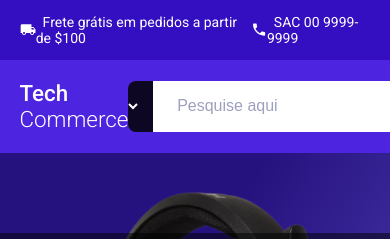
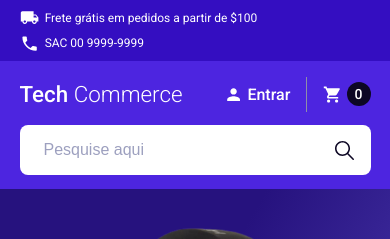
Before and after one commit to wellysonvie/tech-commerce, a Next.js app: page / in a window 390 px wide. Shown: the top 239 px of the page. Built offline with nearby package versions, Linux system fonts and the light colour scheme.

Commit message:
feat: header responsiveness

```diff
--- a/src/components/Header/index.jsx
+++ b/src/components/Header/index.jsx
@@ -13,6 +13,8 @@ import {
   Container,
   HeaderInfo,
   Content,
+  HeaderInfoContent,
+  NavBarContent,
   Info,
   NavBar,
   Brand,
@@ -33,7 +35,7 @@ const Header = () => {
   return (
     <Container>
       <HeaderInfo>
-        <Content>
+        <HeaderInfoContent>
           <Info>
             <MdLocalShipping />
             &nbsp; Frete grátis em pedidos a partir de $100
@@ -42,10 +44,10 @@ const Header = () => {
             <MdPhone />
             &nbsp; SAC 00 9999-9999
           </Info>
-        </Content>
+        </HeaderInfoContent>
       </HeaderInfo>
       <NavBar>
-        <Content>
+        <NavBarContent>
           <Brand href="">
             <span>Tech</span> Commerce
           </Brand>
@@ -64,7 +66,7 @@ const Header = () => {
             <MenuSignIn href="#">
               <a>
                 <MdPerson />
-                &nbsp; Entrar
+                &nbsp; <span>Entrar</span>
               </a>
             </MenuSignIn>
             <MenuCart href="#">
@@ -77,7 +79,7 @@ const Header = () => {
               )}
             </MenuCart>
           </Menu>
-        </Content>
+        </NavBarContent>
       </NavBar>
     </Container>
   );
--- a/src/components/Header/styles.js
+++ b/src/components/Header/styles.js
@@ -8,6 +8,11 @@ export const HeaderInfo = styled.section`
   width: 100%;
   height: 3.75rem;
   background-color: var(--dark-blue-30);
+
+  @media screen and (max-width: 492px) {
+    height: auto;
+    padding: 0.3rem 0;
+  }
 `;
 
 export const Content = styled.div`
@@ -18,6 +23,16 @@ export const Content = styled.div`
   display: flex;
   align-items: center;
   justify-content: space-between;
+`;
+
+export const HeaderInfoContent = styled(Content)`
+  flex-wrap: wrap;
+`;
+
+export const NavBarContent = styled(Content)`
+  @media screen and (max-width: 840px) {
+    flex-wrap: wrap;
+  }
 `;
 
 export const Info = styled.p`
@@ -31,15 +46,28 @@ export const Info = styled.p`
   svg {
     font-size: 1.2rem;
   }
+
+  @media screen and (max-width: 492px) {
+    flex-basis: 100%;
+    padding: 0.2rem 0;
+    font-size: 0.75rem;
+  }
 `;
 
 export const NavBar = styled.nav`
   width: 100%;
   height: 5.8rem;
   background-color: var(--blue);
+
+  @media screen and (max-width: 840px) {
+    height: 8rem;
+    padding: 0.5rem 0;
+  }
 `;
 
 export const Brand = styled.a`
+  display: inline-block;
+  width: 10.2rem;
   font-size: 1.4rem;
   font-weight: 300;
   color: var(--white);
@@ -50,15 +78,22 @@ export const Brand = styled.a`
 `;
 
 export const Search = styled.div`
-  width: 32rem;
-  height: 55%;
+  flex-basis: 32.5rem;
+  height: 3.125rem;
+  margin: 0 1rem;
 
   display: flex;
   align-items: center;
+
+  @media screen and (max-width: 840px) {
+    order: 3;
+    flex: 100%;
+    margin: 0 auto;
+  }
 `;
 
 export const Filter = styled.select`
-  width: 26%;
+  width: 8.8rem;
   height: 100%;
   padding-left: 0.8rem;
   border-right: 0.8rem solid var(--dark-blue);
@@ -66,6 +101,10 @@ export const Filter = styled.select`
   background-color: var(--dark-blue);
   color: var(--white);
   font-size: 1rem;
+
+  @media screen and (max-width: 430px) {
+    display: none;
+  }
 `;
 
 export const Input = styled.input`
@@ -80,11 +119,15 @@ export const Input = styled.input`
 
   background-image: url("/assets/svgs/search.svg");
   background-size: 1.2rem;
-  background-position: 21.5rem 1rem;
+  background-position: 95% 1rem;
   background-repeat: no-repeat;
 
   &::placeholder {
     color: var(--gray-50);
+  }
+
+  @media screen and (max-width: 430px) {
+    border-radius: 0.5rem;
   }
 `;
 
@@ -95,10 +138,11 @@ export const Menu = styled.div`
 
 export const MenuItem = styled.div`
   > a {
-    padding: 0.5rem 1rem;
+    padding: 0.5rem 0;
     font-size: 1rem;
     font-weight: 500;
     color: var(--white);
+    white-space: nowrap;
 
     cursor: pointer;
 
@@ -120,9 +164,18 @@ export const MenuItem = styled.div`
 
 export const MenuSignIn = styled(MenuItem)`
   border-right: 1px solid var(--gray);
+  padding-right: 1rem;
+
+  @media screen and (max-width: 360px) {
+    > a > span {
+      display: none;
+    }
+  }
 `;
 
 export const MenuCart = styled(MenuItem)`
+  padding-left: 1rem;
+
   position: relative;
 
   > a > span {
@@ -137,4 +190,10 @@ export const MenuCart = styled(MenuItem)`
     align-items: center;
     justify-content: center;
   }
+
+  @media screen and (max-width: 360px) {
+    > a > span {
+      margin-left: -0.5rem;
+    }
+  }
 `;
```
